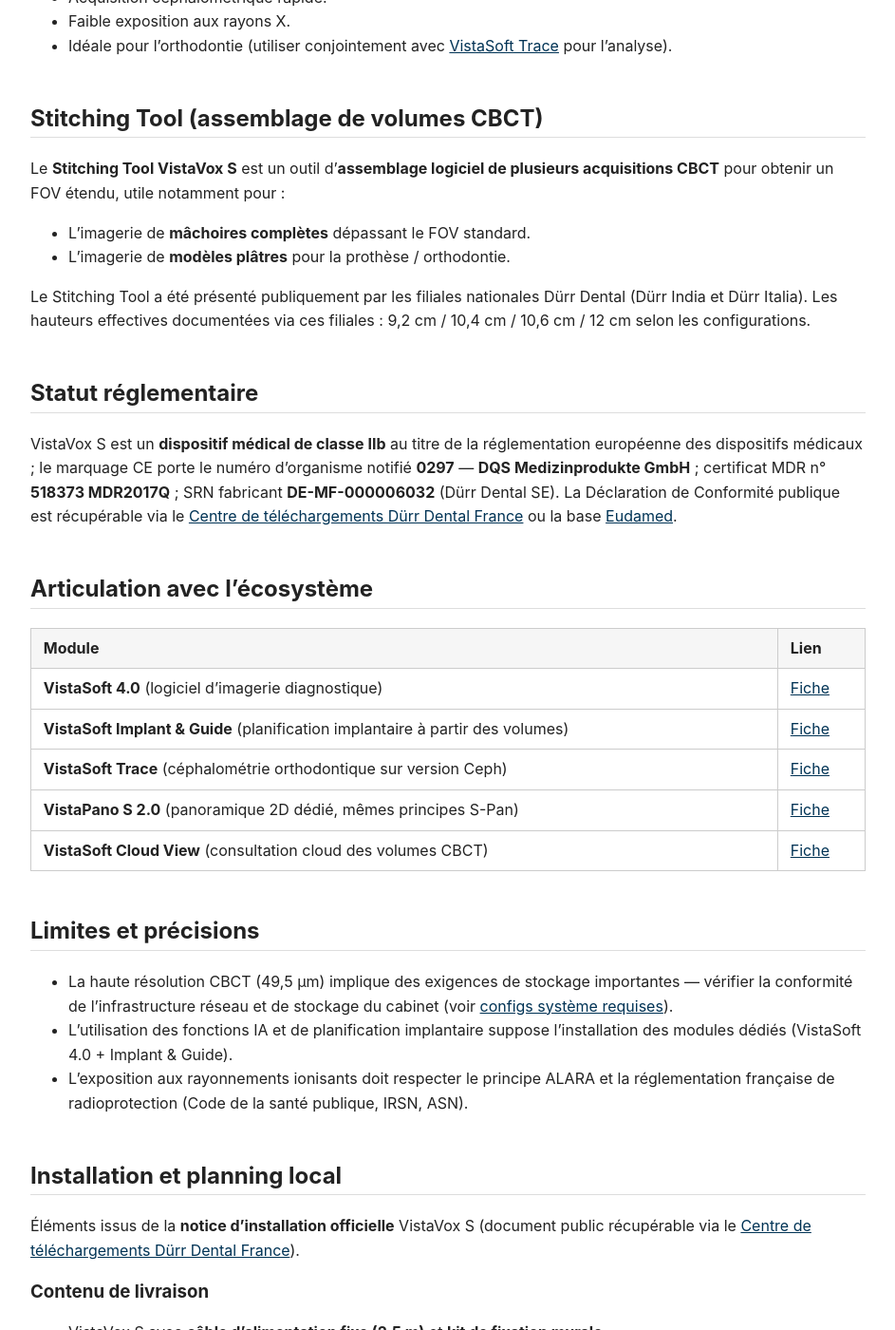
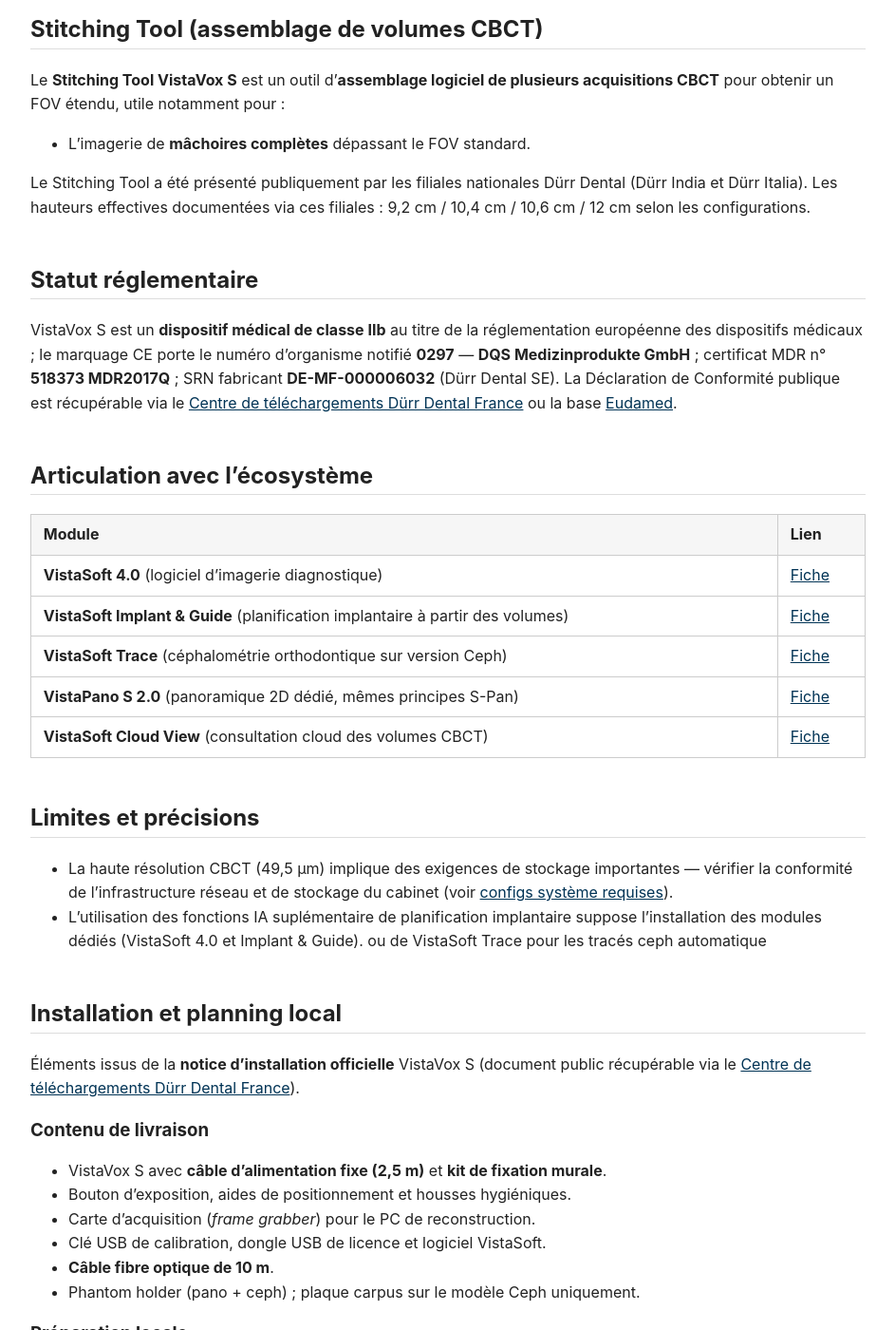
Before and after one commit to Grzybicki/durr-dental-knowledge-base, a Jekyll site: the page built from docs/fr/imagerie/vistavox-s/overview.md, in a window 1280 px wide and 1400 px high, scrolled down 2933 px. Shown: the whole window at 95% size, without its empty margins (168-1111 px from the left). Built offline with Jekyll 4.4.1, drawn with Linux system fonts in a browser that asks for light colours; some of the changed text lies outside the part shown.

Commit message:
mise a jour fiche produit
relecture des fiches et correction

```diff
--- a/docs/fr/imagerie/vistavox-s/overview.md
+++ b/docs/fr/imagerie/vistavox-s/overview.md
@@ -155,9 +154,7 @@
 
 ### Temps de numérisation
 
-Les temps d'acquisition de VistaVox S dépendent du type de cliché — le
-**CBCT 3D complet** ne se fait **pas** en 1,9 s (cette valeur correspond au
-cliché **céphalométrique** en mode rapide) :
+Les temps d'acquisition de VistaVox S dépendent du type de cliché :
 
 | Acquisition | Temps |
 |---|---|
@@ -221,7 +218,6 @@
 pour :
 
 - L'imagerie de **mâchoires complètes** dépassant le FOV standard.
-- L'imagerie de **modèles plâtres** pour la prothèse / orthodontie.
 
 Le Stitching Tool a été présenté publiquement par les filiales nationales
 Dürr Dental (Dürr India et Dürr Italia). Les hauteurs effectives
@@ -254,11 +250,8 @@
   importantes — vérifier la conformité de l'infrastructure réseau et de
   stockage du cabinet (voir
   [configs système requises](http://qr.duerrdental.com/9000-618-148)).
-- L'utilisation des fonctions IA et de planification implantaire suppose
-  l'installation des modules dédiés (VistaSoft 4.0 + Implant & Guide).
-- L'exposition aux rayonnements ionisants doit respecter le principe
-  ALARA et la réglementation française de radioprotection (Code de la
-  santé publique, IRSN, ASN).
+- L'utilisation des fonctions IA suplémentaire de planification implantaire suppose
+  l'installation des modules dédiés (VistaSoft 4.0 et Implant & Guide). ou de VistaSoft Trace pour les tracés ceph automatique
 
 ## Installation et planning local
 
```
Also changed, not shown: other parts of docs/fr/imagerie/vistavox-s/overview.md (+1 -2 lines), docs/fr/imagerie/vistascan-iq-ecrans/overview.md (+2 -2 lines), docs/fr/imagerie/vistasoft-cloud-view/overview.md (+1 -1 lines).
